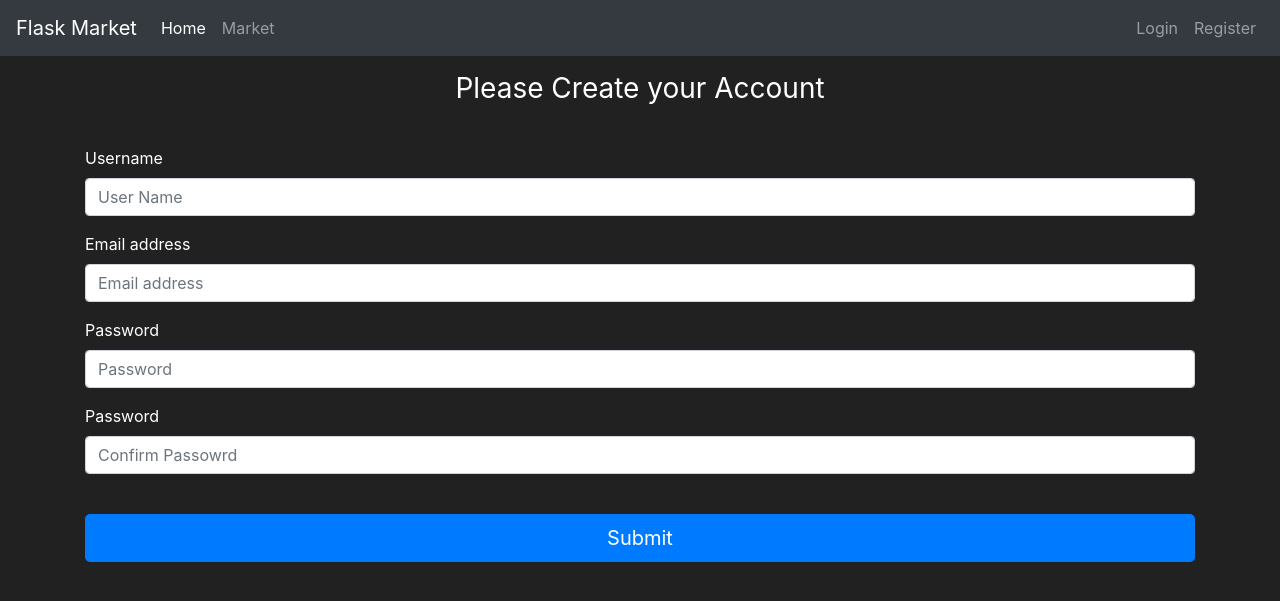
After one commit to GaZ33/Flask-Course, a Flask app: template market/templates/register.html in a window 1280 px wide. The commit adds this page. Shown: the top 601 px of the page. Run offline with Flask 3, Linux system fonts and the light colour scheme; the template is opened without the code that fills it, so the values that code supplies are empty, except form fields; form fields are guessed from the names that the template uses; parts of the project's set-up code (start-up, migrations or seed data) failed here and were passed over; some libraries are stand-ins or nearby versions.

Commit message:
Adicionando parte 9 - Flask Validations

```diff
--- a/templates/base.html
+++ b/market/templates/base.html
@@ -34,7 +34,7 @@
                 <a class="nav-link" href="#">Login</a>
             </li>
             <li class="nav-item">
-                <a class="nav-link" href="#">Register</a>
+                <a class="nav-link" href="{{ url_for('register_page') }}">Register</a>
             </li>
         </ul>
       </div>
--- /dev/null
+++ b/market/templates/register.html
@@ -0,0 +1,37 @@
+{% extends 'base.html' %}
+
+
+{% block title %}
+Register Page
+{% endblock %}
+
+
+{% block content %}
+<div class="container mt-3">
+    <h1 class="h3 mb-3 font-weight-normal text-center">
+        Please Create your Account
+    </h1>
+    <br>
+    <!-- Usamos o método post pois ele impacta no nosso BD -->
+    <form class="form-register" style="color:white" method="POST">
+        {{ form.hidden_tag() }}
+        <!-- texto que ficará no username -->
+        {{ form.username.label(class="mb-2")}}
+        <!-- Esse statement irá aceitar o input do user, o argumento é só uma classe do boostrap -->
+        {{form.username(class="form-control mb-3", placeholder="User Name") }}
+
+        {{ form.email_address.label(class="mb-2")}}
+        {{form.email_address(class="form-control mb-3", placeholder="Email address") }}
+
+        {{ form.password1.label(class="mb-2")}}
+        {{form.password1(class="form-control mb-3", placeholder="Password") }}
+
+        {{ form.password2.label(class="mb-2")}}
+        {{form.password2(class="form-control mb-3", placeholder="Confirm Passowrd") }}
+
+        <br>
+        {{ form.submit(class="btn btn-lg btn-block btn-primary") }}
+    </form>
+</div>
+
+{% endblock %}
--- /dev/null
+++ b/run.py
@@ -0,0 +1,5 @@
+from market import app
+
+# É necessário utilizar essa abordagem para que a aplicação funcione corretamente
+if __name__ == "__main__":
+	app.run(host="0.0.0.0", debug=True)
```
Also changed, not shown: market.py (deleted, +0 -53 lines), market/__init__.py (added, +26 -0 lines), market/forms.py (added, +20 -0 lines), market/models.py (added, +33 -0 lines), market/routes.py (added, +46 -0 lines), instance/market.db, market/instance/market.db (added), market/static/style.css (renamed from static/style.css), market/templates/home.html (renamed from templates/home.html), market/templates/market.html (renamed from templates/market.html).
